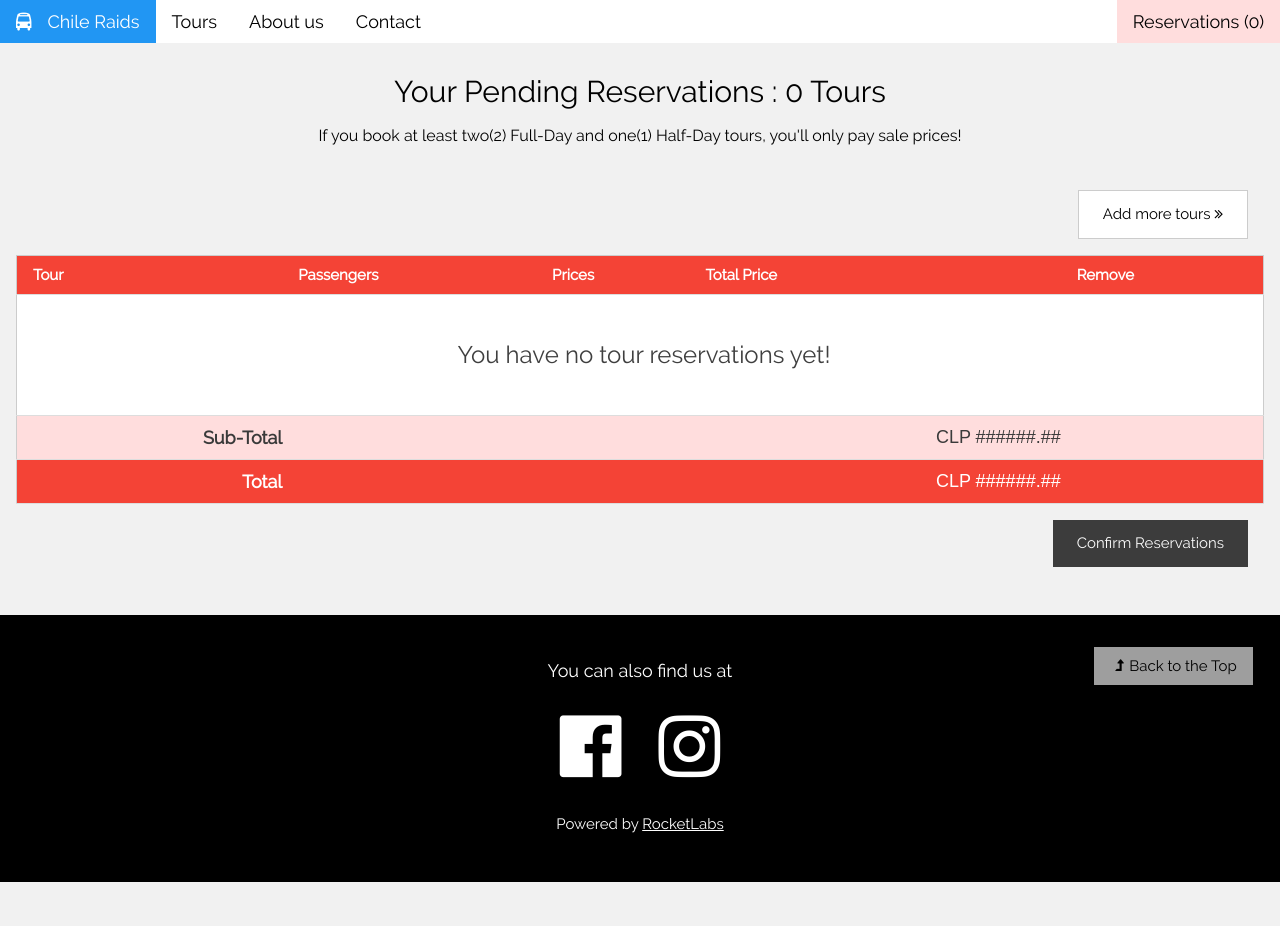
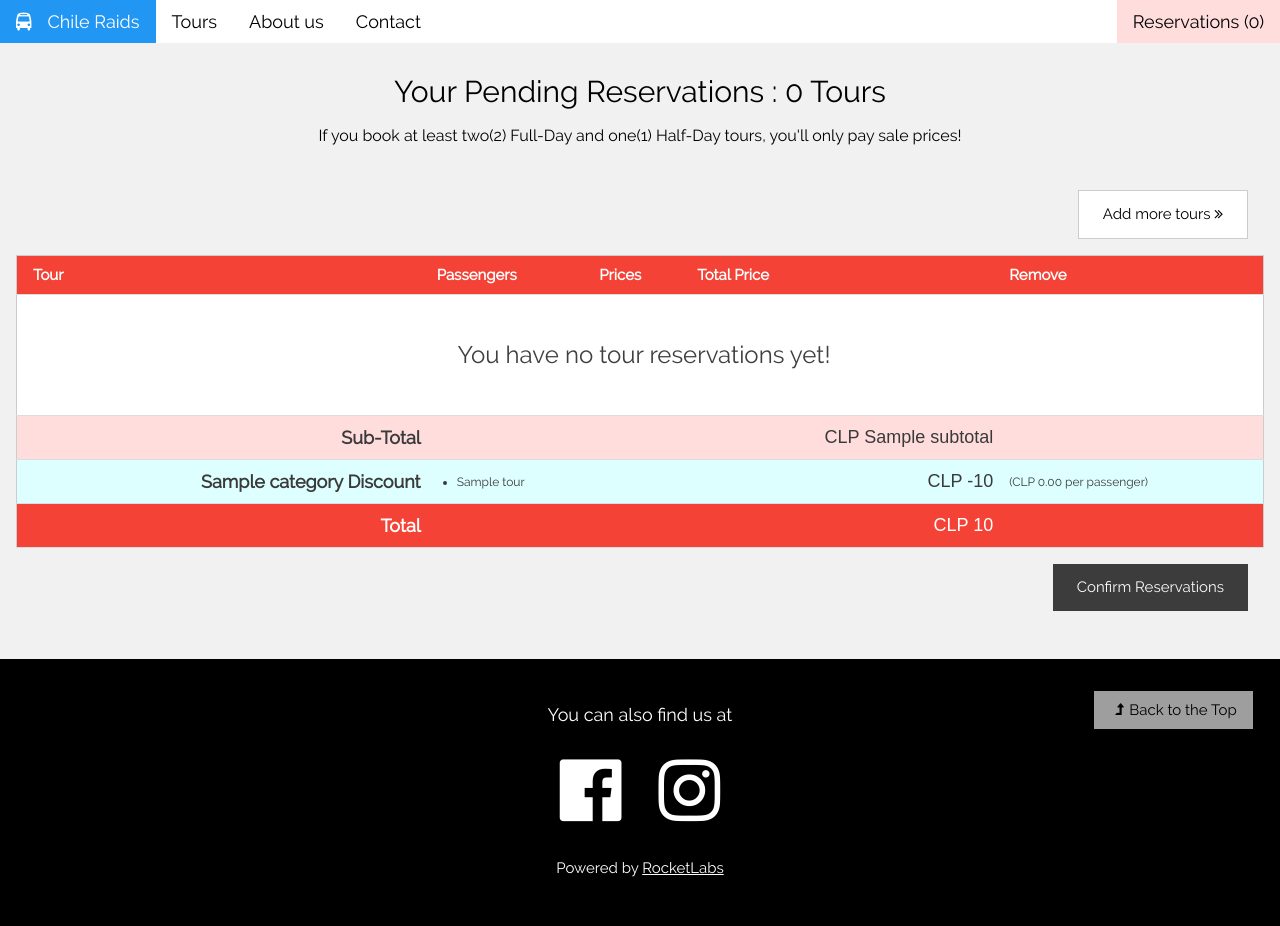
Before and after one commit to rabindranathfv/RaidChile, a Django app: template cart/templates/cart/cart_detail.html in a window 1280 px wide. Before the commit the page ends 882 px from the top, so only its background shows below. Run offline with Django 3.2, Linux system fonts and the light colour scheme; tables that the repository leaves empty hold one stand-in row (values such as "Sample post"); the template is opened without the code that fills it: values that come from a table or form of the project are taken from there, most other values are stand-ins (such as "Sample title", 1, 10 or a date in 2020).

Commit message:
Hook cart detail template to new view
- Hooking the cart detail template to the new way of calculating if there is a combo
present or not.
- Adding default values to the aduls' and children's sale price.

```diff
--- a/cart/templates/cart/cart_detail.html
+++ b/cart/templates/cart/cart_detail.html
@@ -79,32 +79,37 @@
 					<td style="text-align: right;" class="middle-algn"><b>Sub-Total</b></td>
 					<td colspan="2"></td>
 					<td class="number-font middle-algn" colspan="num">
-						CLP ######.##
+						CLP {{ subtotal }}
 					</td>
 					<td colspan="1"></td>
 				</tr>
-				{% if cart.combo_id %}
+
+				{% if combo %}
+				<!-- Combo Discount row -->
+					{% with tours=combo.tours.all %}
 					<tr class="w3-pale-blue w3-large w3-text-dark-grey">
-					<td style="text-align: right;" class="middle-algn"><b>Combo #1 Discount</b></td>
+						<td style="text-align: right;" class="middle-algn"><b>{{ combo.name }} Discount</b></td>
 						<td colspan="2" class="w3-small middle-algn">
 							<ul class="small-tour-ul">
-							<li>Lorem ipsum dolor sit amet, consectetur adipisicing elit,</li>
-							<li>sed do eiusmod tempor incididunt ut labore et dolore magna aliqua.</li>
-							<li>Lorem ipsum dolor sit amet, consectetur adipisicing elit,</li>
-							<li>sed do eiusmod tempor incididunt ut </li>
+								{% for tour in tours %}
+									<li>{{ tour.name }}</li>
+								{% endfor %}
 							</ul>
 						</td>
 						<td class="number-font middle-algn" colspan="num">
-						CLP -######.##
+							CLP -{{ discount }}
 						</td>
-					<td colspan="1"></td>
+						<td colspan="1" class="w3-small middle-algn">
+							(CLP {{ combo.combo_discount }} per passenger)
+						</td>
 					</tr>
+					{% endwith %}
 				{% endif %}
 				<tr class="w3-red w3-large">
 					<td style="text-align: right;" class="middle-algn"><b>Total</b></td>
 					<td colspan="2"></td>
 					<td class="number-font middle-algn" colspan="num">
-						CLP ######.##
+						CLP {{ total }}
 					</td>
 					<td colspan="1"></td>
 				</tr>
--- a/raidchileapp/models.py
+++ b/raidchileapp/models.py
@@ -201,11 +201,13 @@ class Tour(models.Model):
 		verbose_name='children\'s regular price'
 	)
 	adult_sale_price = models.DecimalField(
+		default = Decimal(0),
 		max_digits=10,
 		decimal_places=2,
 		verbose_name='adults\' sale price'
 	)
 	children_sale_price = models.DecimalField(
+		default = Decimal(0),
 		max_digits=10,
 		decimal_places=2,
 		verbose_name='children\'s sale price'
```
Also changed, not shown: cart/views.py (+20 -2 lines). Lines whose indentation alone changed are shown as unchanged.
